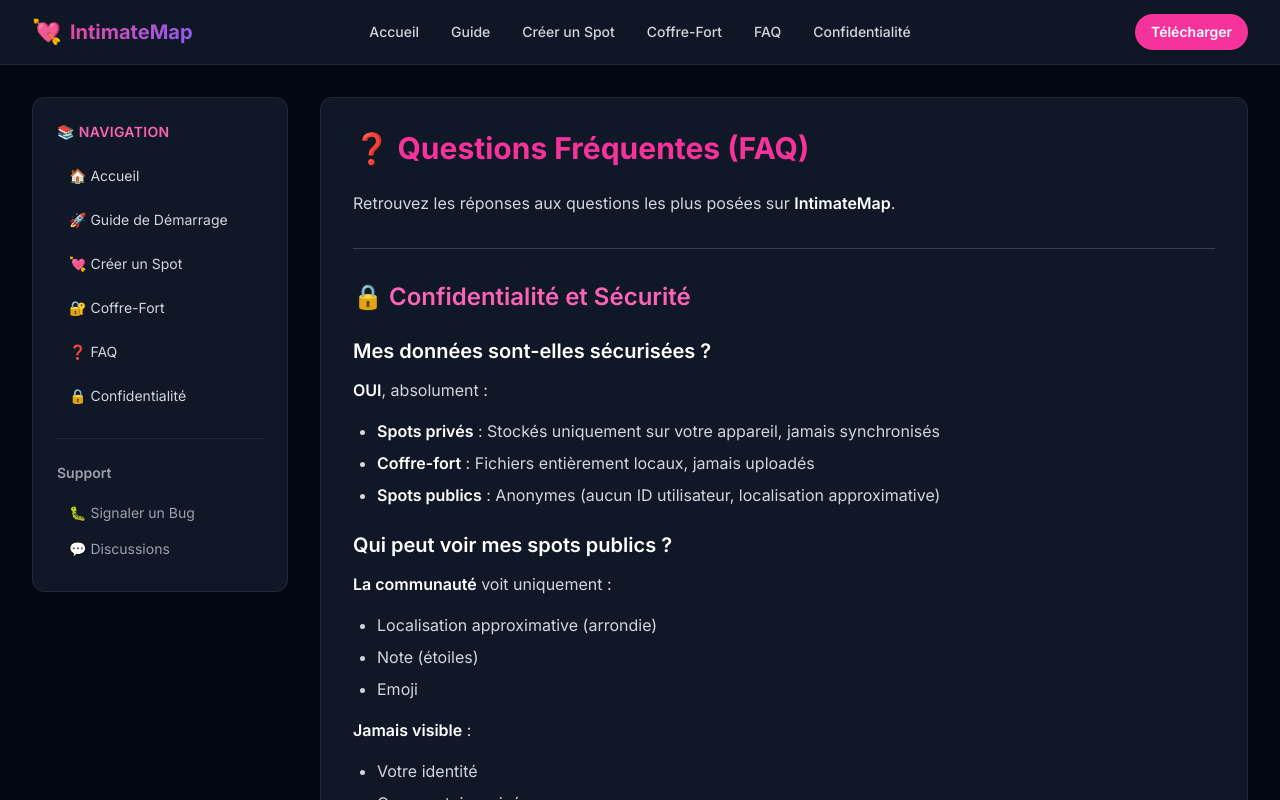
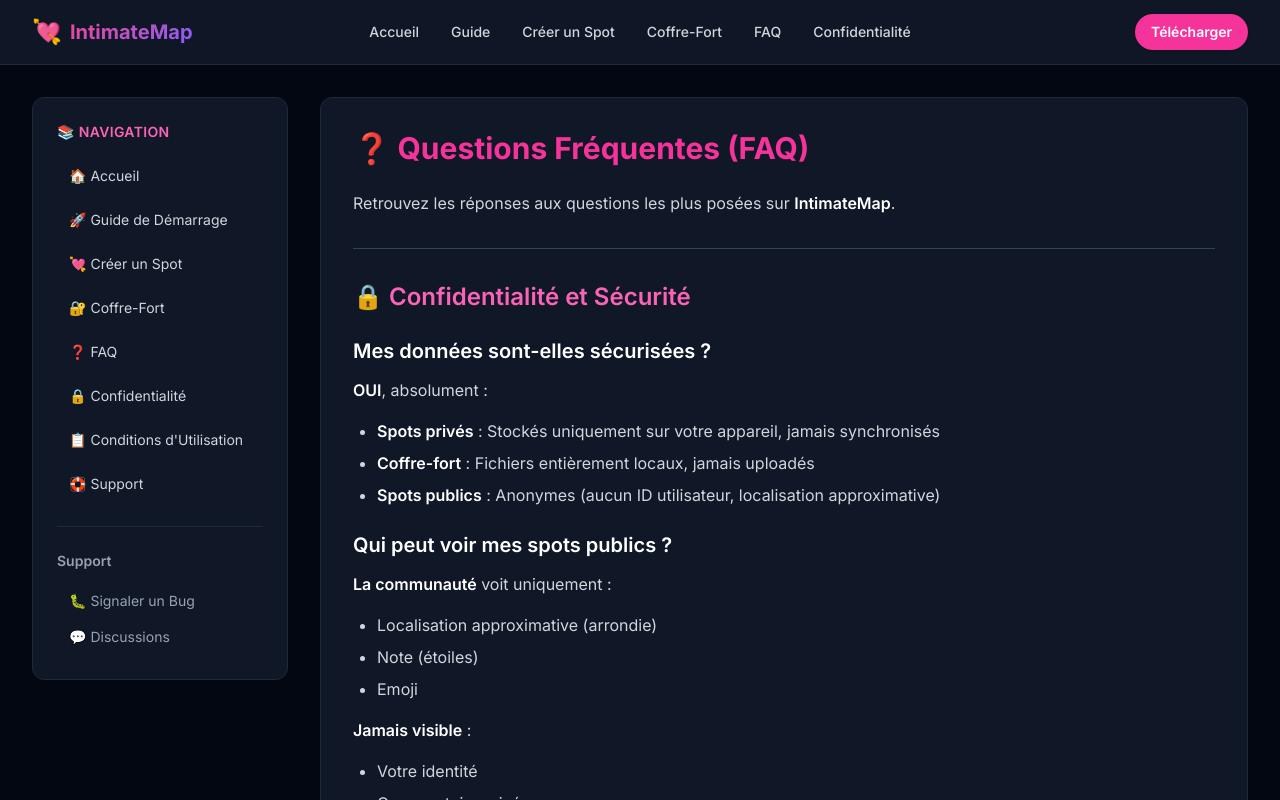
Before and after one commit to yanis81/IntimateMap_website, a Next.js app: page /faq in a window 1280 px wide. Shown: the top 800 px of the page. Built offline with nearby package versions, Linux system fonts and the light colour scheme.

Commit message:
Ajouter des liens pour les conditions d'utilisation et le support dans la barre latérale

```diff
--- a/src/components/PageLayout.tsx
+++ b/src/components/PageLayout.tsx
@@ -14,6 +14,8 @@ const sidebarLinks = [
   { name: '🔐 Coffre-Fort', href: '/coffre-fort' },
   { name: '❓ FAQ', href: '/faq' },
   { name: '🔒 Confidentialité', href: '/privacy' },
+  { name: '📋 Conditions d\'Utilisation', href: '/terms' },
+  { name: '🛟 Support', href: '/support' },
 ];
 
 export default function PageLayout({ children, showBackLink = true }: PageLayoutProps) {
```
